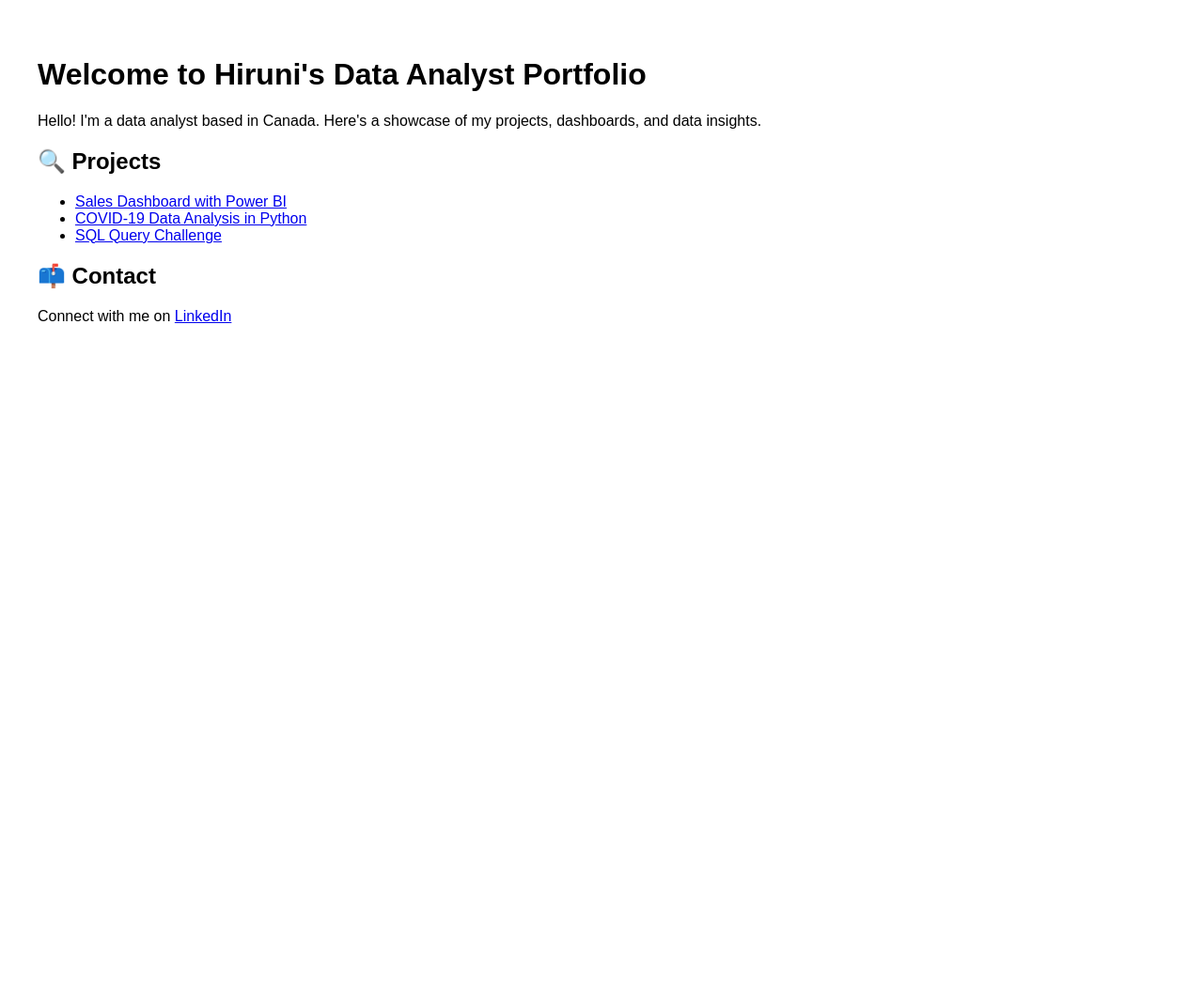
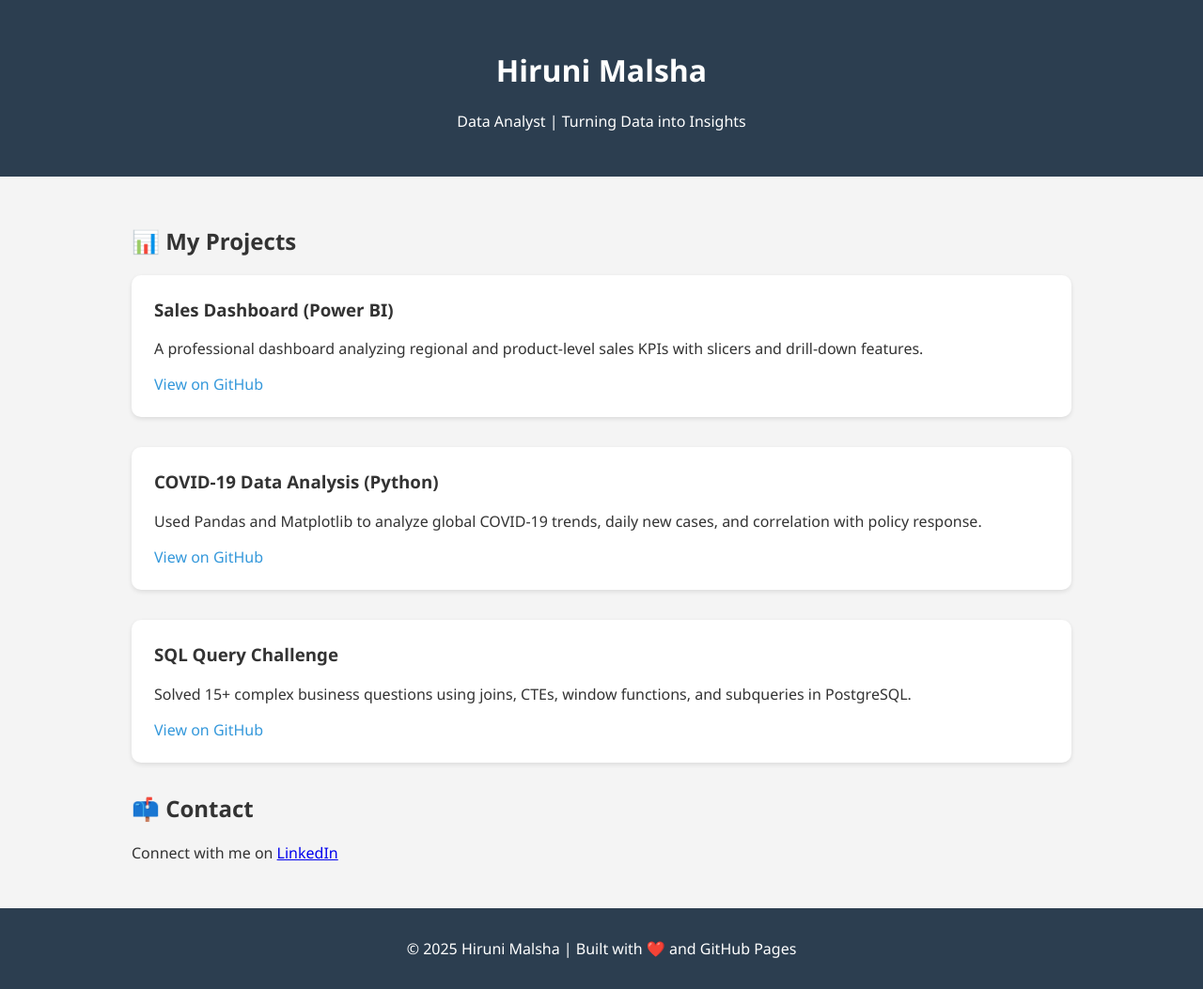
Before and after one commit to hmpaththini-durage/hirunidata.github.io, a plain HTML site: page index.html in a window 1280 px wide. Shown: the whole page at 94% size. Before the commit the page ends 800 px from the top, so only its background shows below. Drawn offline with Linux system fonts and the light colour scheme.

Commit message:
Update index.html

```diff
--- a/index.html
+++ b/index.html
@@ -3,20 +3,84 @@
 <head>
   <meta charset="UTF-8" />
   <meta name="viewport" content="width=device-width, initial-scale=1.0"/>
-  <title>Hiruni's Data Portfolio</title>
+  <title>Hiruni | Data Analyst Portfolio</title>
+  <style>
+    body {
+      font-family: 'Segoe UI', sans-serif;
+      margin: 0;
+      padding: 0;
+      background: #f4f4f4;
+      color: #333;
+    }
+    header {
+      background: #2c3e50;
+      color: #fff;
+      padding: 2rem;
+      text-align: center;
+    }
+    .container {
+      max-width: 1000px;
+      margin: auto;
+      padding: 2rem;
+    }
+    .project {
+      background: #fff;
+      margin-bottom: 2rem;
+      padding: 1.5rem;
+      border-radius: 10px;
+      box-shadow: 0 2px 5px rgba(0,0,0,0.1);
+    }
+    .project h3 {
+      margin-top: 0;
+    }
+    .project p {
+      margin: 0.5rem 0 1rem;
+    }
+    .project a {
+      color: #3498db;
+      text-decoration: none;
+    }
+    footer {
+      text-align: center;
+      padding: 2rem;
+      background: #2c3e50;
+      color: white;
+    }
+  </style>
 </head>
-<body style="font-family:sans-serif; padding:2rem;">
-  <h1>Welcome to Hiruni's Data Analyst Portfolio</h1>
-  <p>Hello! I'm a data analyst based in Canada. Here's a showcase of my projects, dashboards, and data insights.</p>
+<body>
+  <header>
+    <h1>Hiruni Malsha</h1>
+    <p>Data Analyst | Turning Data into Insights</p>
+  </header>
 
-  <h2>🔍 Projects</h2>
-  <ul>
-    <li><a href="https://github.com/hirunidata/sales-dashboard">Sales Dashboard with Power BI</a></li>
-    <li><a href="https://github.com/hirunidata/covid-analysis">COVID-19 Data Analysis in Python</a></li>
-    <li><a href="https://github.com/hirunidata/sql-challenge">SQL Query Challenge</a></li>
-  </ul>
+  <div class="container">
+    <h2>📊 My Projects</h2>
 
-  <h2>📫 Contact</h2>
-  <p>Connect with me on <a href="https://www.linkedin.com/in/your-linkedin">LinkedIn</a></p>
+    <div class="project">
+      <h3>Sales Dashboard (Power BI)</h3>
+      <p>A professional dashboard analyzing regional and product-level sales KPIs with slicers and drill-down features.</p>
+      <a href="https://github.com/yourusername/sales-dashboard" target="_blank">View on GitHub</a>
+    </div>
+
+    <div class="project">
+      <h3>COVID-19 Data Analysis (Python)</h3>
+      <p>Used Pandas and Matplotlib to analyze global COVID-19 trends, daily new cases, and correlation with policy response.</p>
+      <a href="https://github.com/yourusername/covid-analysis" target="_blank">View on GitHub</a>
+    </div>
+
+    <div class="project">
+      <h3>SQL Query Challenge</h3>
+      <p>Solved 15+ complex business questions using joins, CTEs, window functions, and subqueries in PostgreSQL.</p>
+      <a href="https://github.com/yourusername/sql-challenge" target="_blank">View on GitHub</a>
+    </div>
+
+    <h2>📫 Contact</h2>
+    <p>Connect with me on <a href="https://www.linkedin.com/in/your-linkedin" target="_blank">LinkedIn</a></p>
+  </div>
+
+  <footer>
+    &copy; 2025 Hiruni Malsha | Built with ❤️ and GitHub Pages
+  </footer>
 </body>
 </html>
```
